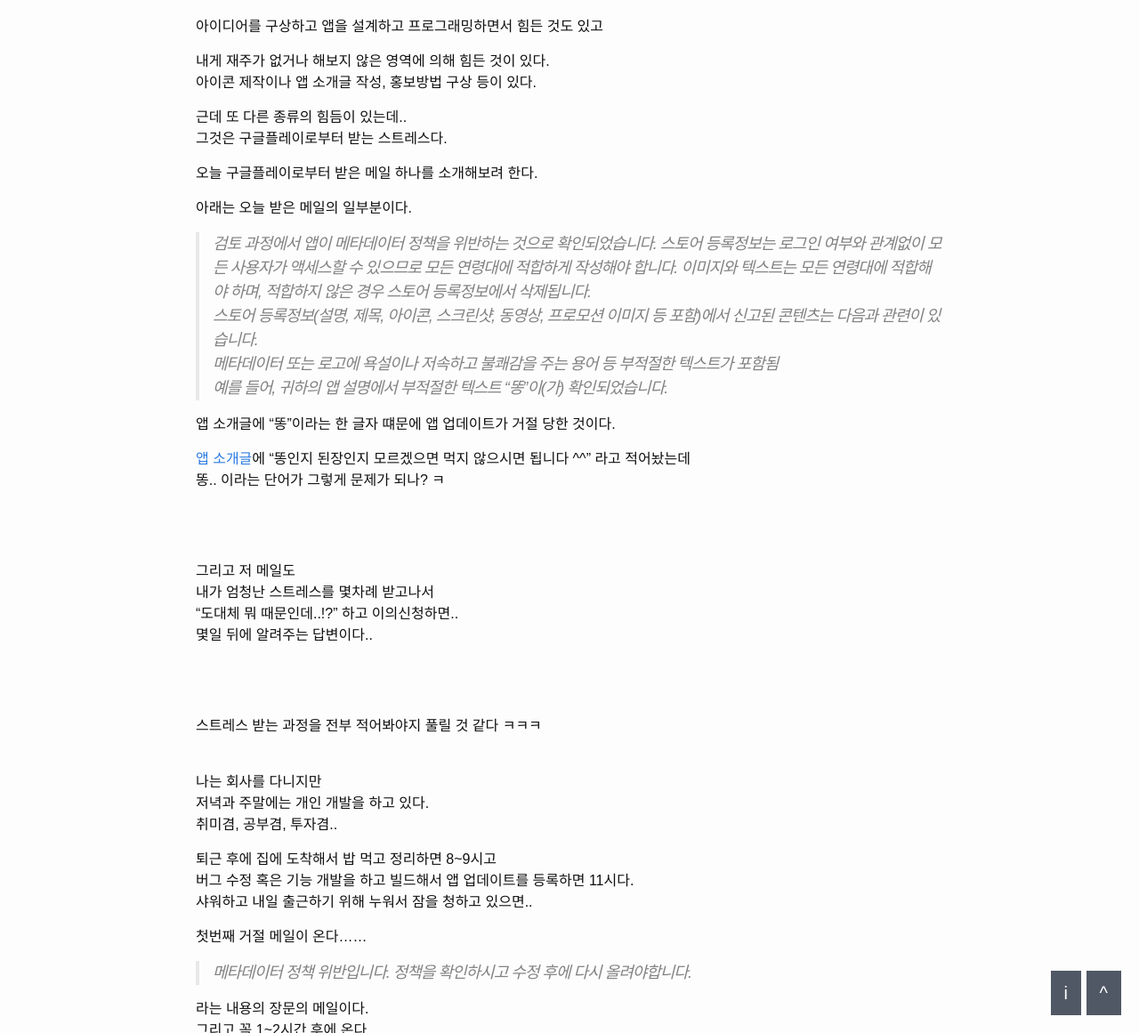
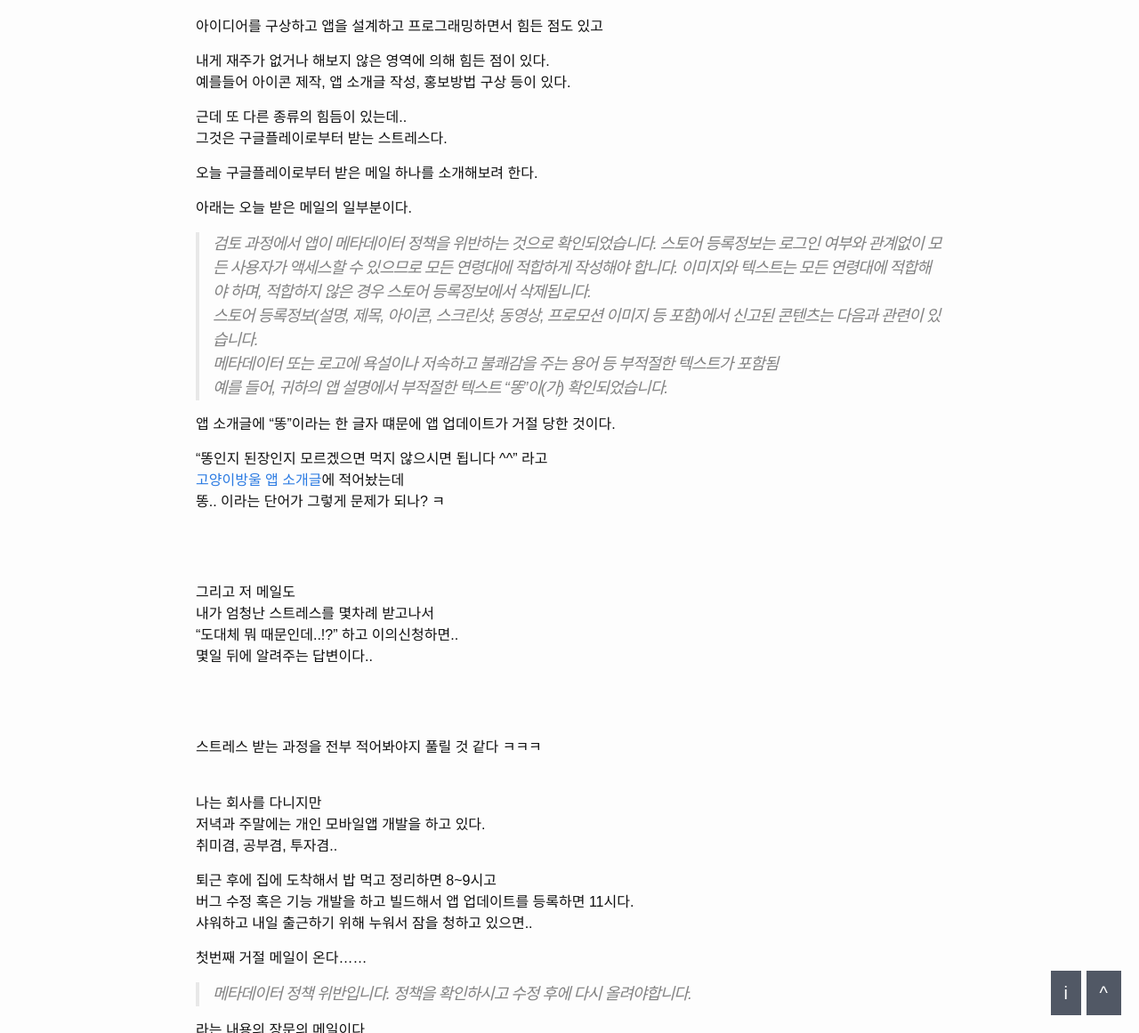
Before and after one commit to dveamer/dveamer.github.io, a Jekyll site: the page built from _posts/Diary/2018-06-04-DifficultiesOfDevelopingApp.md, in a window 1280 px wide and 1400 px high, scrolled down 655 px. Shown: the part 239-1400 px from the top of the window at 89% size. Built offline with Jekyll 4.4.1, drawn with Linux system fonts in a browser that asks for light colours; comment, search, counter and statistics services are not loaded; some of the changed text lies outside the part shown.

Commit message:
homepage

```diff
--- a/_posts/Diary/2018-06-04-DifficultiesOfDevelopingApp.md
+++ b/_posts/Diary/2018-06-04-DifficultiesOfDevelopingApp.md
@@ -11,10 +11,10 @@ tags: Difficulties
 
 안드로이드 앱을 개발하다보면 힘든 점들이 많다.
 
-아이디어를 구상하고 앱을 설계하고 프로그래밍하면서 힘든 것도 있고
+아이디어를 구상하고 앱을 설계하고 프로그래밍하면서 힘든 점도 있고
 
-내게 재주가 없거나 해보지 않은 영역에 의해 힘든 것이 있다.
-아이콘 제작이나 앱 소개글 작성, 홍보방법 구상 등이 있다.
+내게 재주가 없거나 해보지 않은 영역에 의해 힘든 점이 있다.
+예를들어 아이콘 제작, 앱 소개글 작성, 홍보방법 구상 등이 있다.
 
 근데 또 다른 종류의 힘듬이 있는데..
 그것은 구글플레이로부터 받는 스트레스다.
@@ -33,7 +33,8 @@ tags: Difficulties
 
 앱 소개글에 "똥"이라는 한 글자 떄문에 앱 업데이트가 거절 당한 것이다.
 
-[앱 소개글](https://play.google.com/store/apps/details?id=com.dveamer.goso)에 "똥인지 된장인지 모르겠으면 먹지 않으시면 됩니다 ^^" 라고 적어놨는데
+"똥인지 된장인지 모르겠으면 먹지 않으시면 됩니다 ^^" 라고
+[고양이방울 앱 소개글](https://play.google.com/store/apps/details?id=com.dveamer.goso)에 적어놨는데
 똥.. 이라는 단어가 그렇게 문제가 되나? ㅋ
 
 <br><br>
@@ -49,7 +50,7 @@ tags: Difficulties
 <br>
 
 나는 회사를 다니지만
-저녁과 주말에는 개인 개발을 하고 있다.
+저녁과 주말에는 개인 모바일앱 개발을 하고 있다.
 취미겸, 공부겸, 투자겸..
 
 퇴근 후에 집에 도착해서 밥 먹고 정리하면 8~9시고
@@ -68,7 +69,7 @@ tags: Difficulties
 아니면 로고 때문인지..
 정확하게 알려주는 내용이 없다.
 
-엄청난 짜증이 나지만.. 어쩌겠는가....
+엄청난 짜증이 일어나지만.. 어쩌겠는가....
 컴퓨터 다시 켜고
 일단 모든 것을 다 검토해보고 수정해서 올린다.
 
```
Also changed, not shown: other parts of _posts/Diary/2018-06-04-DifficultiesOfDevelopingApp.md (+1 -1 lines).
